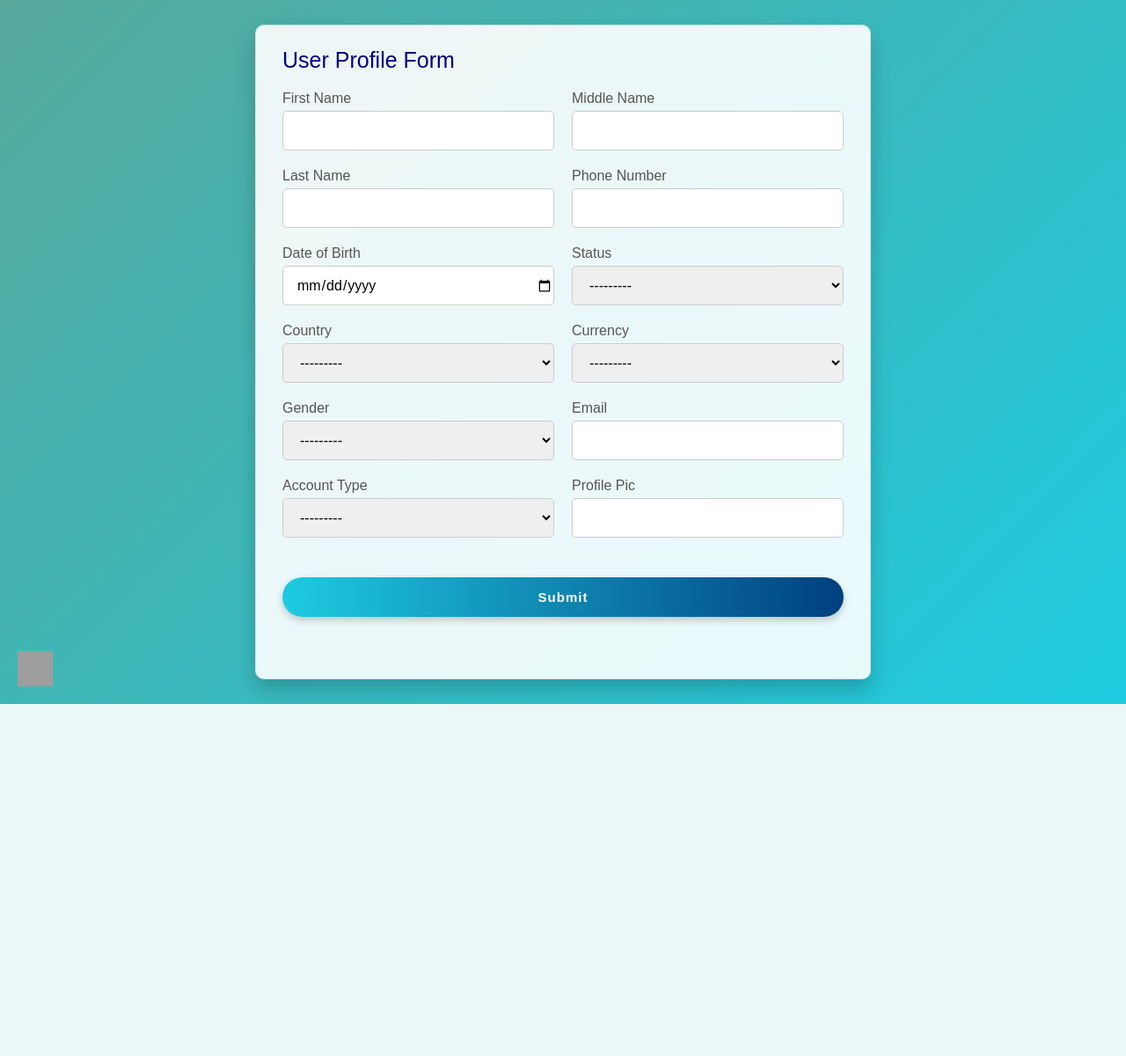
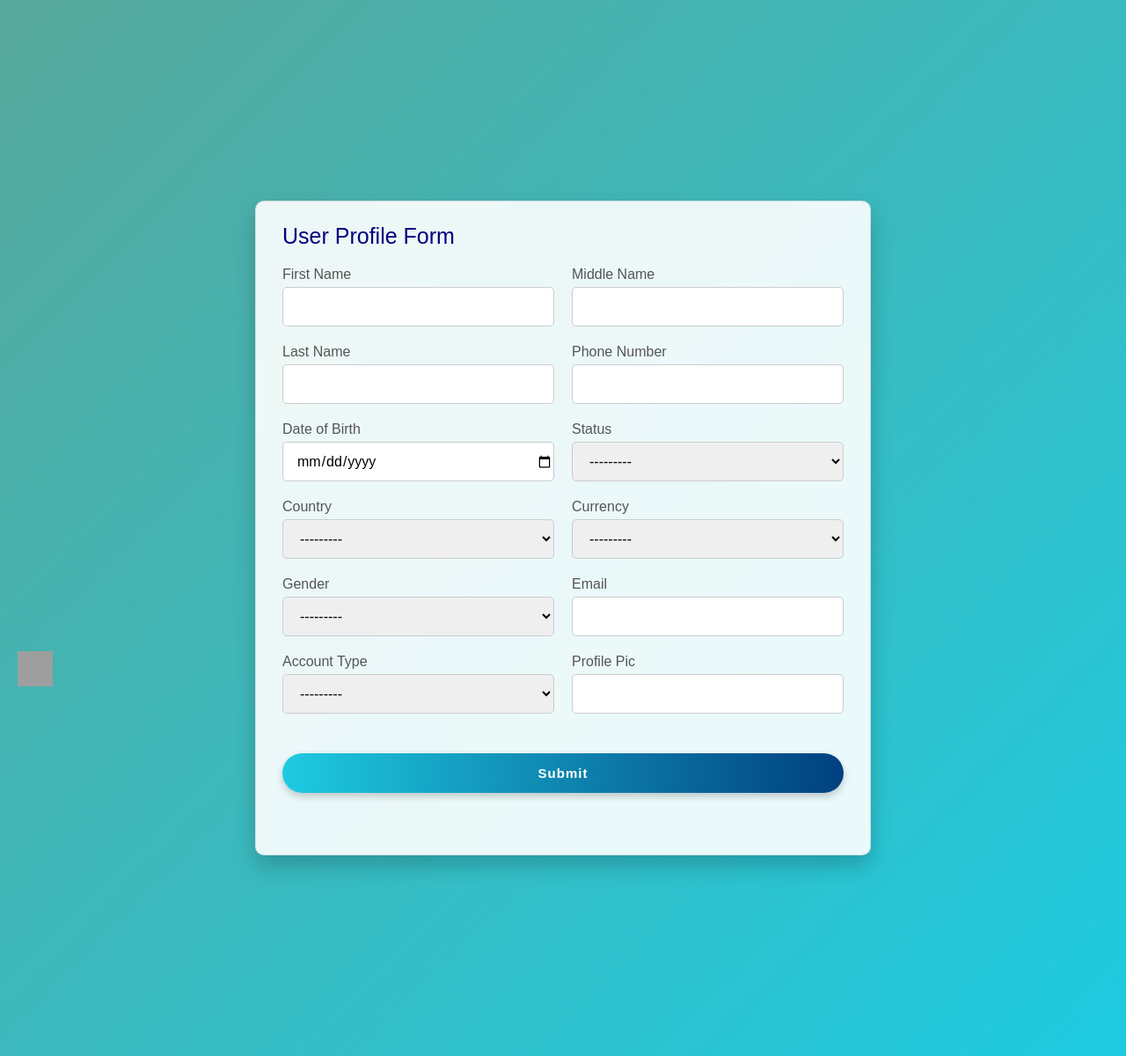
Before and after one commit to Rayflex189/SCOB, a Django app: page /reset_profile/ in a window 1280 px wide. Shown: the whole page at 88% size. Before the commit the page ends 800 px from the top, so only its background shows below. Run offline with Django 5.2, Linux system fonts and the light colour scheme; a user stored in the database is signed in; data comes from the database, SQL or seed files in the repository; parts of the project's set-up code (start-up, migrations or seed data) failed here and were passed over; grey boxes are pictures that could not be loaded.

Commit message:
Update reset_profile.html
Save

```diff
--- a/bank_app/templates/bank_app/reset_profile.html
+++ b/bank_app/templates/bank_app/reset_profile.html
@@ -32,7 +32,7 @@
   display: flex;
   justify-content: center;
   align-items: center;
-  height: 100vh;
+  height: 150vh;
 }
 
 
```
